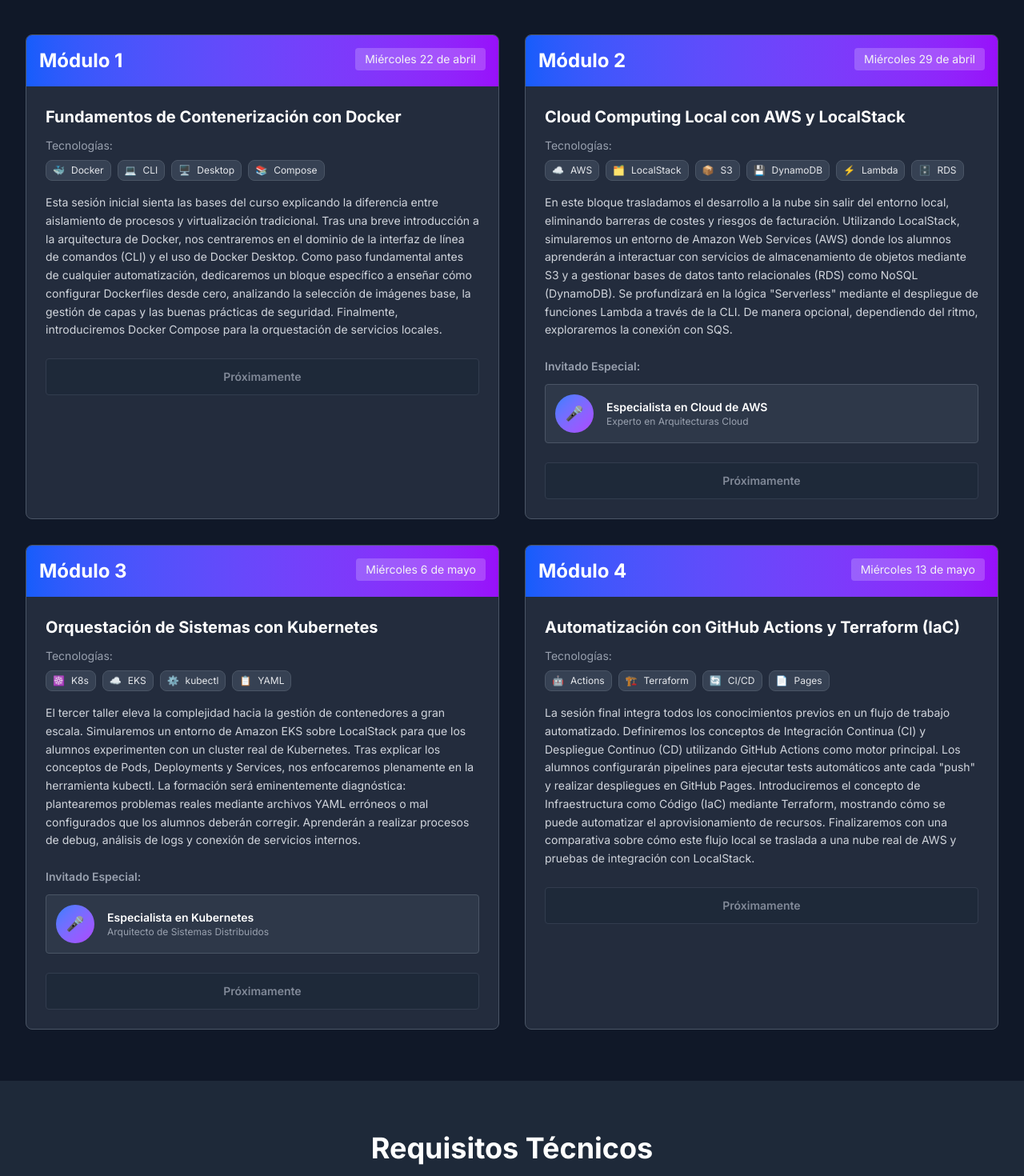
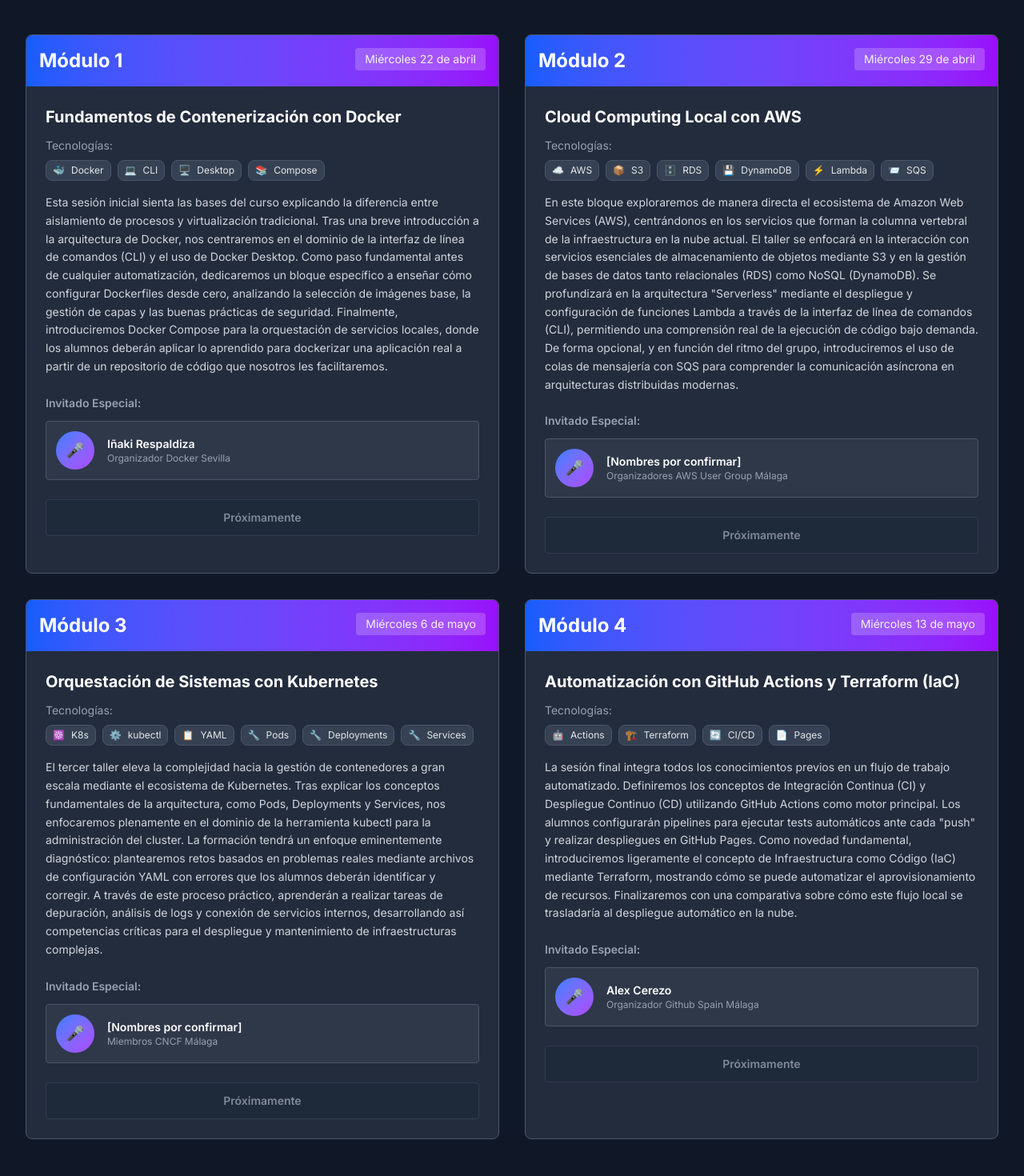
Before and after one commit to JavierStark/CursoDevopsCloud, a Next.js app: page / in a window 1280 px wide. Shown: the part 1480-2950 px from the top of the page at 80% size. Built offline with nearby package versions, Linux system fonts and the light colour scheme.

Commit message:
feat: update Hero component to use Link for navigation and enhance TeamMemberCard image handling; improve module descriptions and speaker details

```diff
--- a/src/components/Hero.tsx
+++ b/src/components/Hero.tsx
@@ -1,3 +1,4 @@
+import Link from 'next/link';
 import { config } from '@/data/config';
 
 export default function Hero() {
@@ -25,12 +26,12 @@
             </p>
 
             <div className="flex flex-col sm:flex-row gap-4 mb-8">
-              <a
+              <Link
                 href={config.registrationPath}
                 className="bg-blue-600 hover:bg-blue-700 text-white px-8 py-3 rounded font-semibold text-center transition"
               >
                 ¡Inscríbete al Evento! →
-              </a>
+              </Link>
               <a href="#program" className="bg-gray-700 hover:bg-gray-600 text-white px-8 py-3 rounded font-semibold text-center transition border border-gray-600">
                 Ver Programa
               </a>
--- a/src/components/TeamMemberCard.tsx
+++ b/src/components/TeamMemberCard.tsx
@@ -6,13 +6,21 @@
 }
 
 export default function TeamMemberCard({ member }: TeamMemberCardProps) {
-  const basePath = process.env.NEXT_PUBLIC_BASE_PATH ?? '';
+  const configuredBasePath = process.env.NEXT_PUBLIC_BASE_PATH ?? '';
+  const basePath =
+    process.env.NODE_ENV === 'production' && configuredBasePath === ''
+      ? '/CursoDevopsCloud'
+      : configuredBasePath;
+  const imageSrc =
+    member.image.startsWith(basePath) || basePath === ''
+      ? member.image
+      : `${basePath}${member.image}`;
 
   return (
     <div className="bg-gray-700/50 border border-gray-600 rounded-lg overflow-hidden hover:border-blue-500 hover:shadow-lg hover:shadow-blue-500/20 transition-all duration-300">
       <div className="relative w-full h-[32rem] bg-gray-800">
         <Image
-          src={`${basePath}${member.image}`}
+          src={imageSrc}
           alt={member.name}
           fill
           className="object-cover object-top"
--- a/src/data/modules.ts
+++ b/src/data/modules.ts
@@ -19,23 +19,29 @@
     date: 'Miércoles 22 de abril',
     duration: '2 horas',
     description:
-      'Esta sesión inicial sienta las bases del curso explicando la diferencia entre aislamiento de procesos y virtualización tradicional. Tras una breve introducción a la arquitectura de Docker, nos centraremos en el dominio de la interfaz de línea de comandos (CLI) y el uso de Docker Desktop. Como paso fundamental antes de cualquier automatización, dedicaremos un bloque específico a enseñar cómo configurar Dockerfiles desde cero, analizando la selección de imágenes base, la gestión de capas y las buenas prácticas de seguridad. Finalmente, introduciremos Docker Compose para la orquestación de servicios locales.',
+      'Esta sesión inicial sienta las bases del curso explicando la diferencia entre aislamiento de procesos y virtualización tradicional. Tras una breve introducción a la arquitectura de Docker, nos centraremos en el dominio de la interfaz de línea de comandos (CLI) y el uso de Docker Desktop. Como paso fundamental antes de cualquier automatización, dedicaremos un bloque específico a enseñar cómo configurar Dockerfiles desde cero, analizando la selección de imágenes base, la gestión de capas y las buenas prácticas de seguridad. Finalmente, introduciremos Docker Compose para la orquestación de servicios locales, donde los alumnos deberán aplicar lo aprendido para dockerizar una aplicación real a partir de un repositorio de código que nosotros les facilitaremos.',
     technologies: ['Docker', 'CLI', 'Docker Desktop', 'Docker Compose'],
     repositoryUrl: 'https://github.com/javierTorrebloCortez/modulo-1-docker',
+    speakers: [
+      {
+        name: 'Iñaki Respaldiza',
+        role: 'Organizador Docker Sevilla',
+      },
+    ],
   },
   {
     id: 2,
-    title: 'Cloud Computing Local con AWS y LocalStack',
+    title: 'Cloud Computing Local con AWS',
     date: 'Miércoles 29 de abril',
     duration: '2 horas',
     description:
-      'En este bloque trasladamos el desarrollo a la nube sin salir del entorno local, eliminando barreras de costes y riesgos de facturación. Utilizando LocalStack, simularemos un entorno de Amazon Web Services (AWS) donde los alumnos aprenderán a interactuar con servicios de almacenamiento de objetos mediante S3 y a gestionar bases de datos tanto relacionales (RDS) como NoSQL (DynamoDB). Se profundizará en la lógica "Serverless" mediante el despliegue de funciones Lambda a través de la CLI. De manera opcional, dependiendo del ritmo, exploraremos la conexión con SQS.',
-    technologies: ['AWS', 'LocalStack', 'S3', 'DynamoDB', 'Lambda', 'RDS'],
+      'En este bloque exploraremos de manera directa el ecosistema de Amazon Web Services (AWS), centrándonos en los servicios que forman la columna vertebral de la infraestructura en la nube actual. El taller se enfocará en la interacción con servicios esenciales de almacenamiento de objetos mediante S3 y en la gestión de bases de datos tanto relacionales (RDS) como NoSQL (DynamoDB). Se profundizará en la arquitectura "Serverless" mediante el despliegue y configuración de funciones Lambda a través de la interfaz de línea de comandos (CLI), permitiendo una comprensión real de la ejecución de código bajo demanda. De forma opcional, y en función del ritmo del grupo, introduciremos el uso de colas de mensajería con SQS para comprender la comunicación asíncrona en arquitecturas distribuidas modernas.',
+    technologies: ['AWS', 'S3', 'RDS', 'DynamoDB', 'Lambda', 'SQS'],
     repositoryUrl: 'https://github.com/javierTorrebloCortez/modulo-2-aws-localstack',
     speakers: [
       {
-        name: 'Especialista en Cloud de AWS',
-        role: 'Experto en Arquitecturas Cloud',
+        name: '[Nombres por confirmar]',
+        role: 'Organizadores AWS User Group Málaga',
       },
     ],
   },
@@ -45,13 +51,13 @@
     date: 'Miércoles 6 de mayo',
     duration: '2 horas',
     description:
-      'El tercer taller eleva la complejidad hacia la gestión de contenedores a gran escala. Simularemos un entorno de Amazon EKS sobre LocalStack para que los alumnos experimenten con un cluster real de Kubernetes. Tras explicar los conceptos de Pods, Deployments y Services, nos enfocaremos plenamente en la herramienta kubectl. La formación será eminentemente diagnóstica: plantearemos problemas reales mediante archivos YAML erróneos o mal configurados que los alumnos deberán corregir. Aprenderán a realizar procesos de debug, análisis de logs y conexión de servicios internos.',
-    technologies: ['Kubernetes', 'Amazon EKS', 'kubectl', 'YAML'],
+      'El tercer taller eleva la complejidad hacia la gestión de contenedores a gran escala mediante el ecosistema de Kubernetes. Tras explicar los conceptos fundamentales de la arquitectura, como Pods, Deployments y Services, nos enfocaremos plenamente en el dominio de la herramienta kubectl para la administración del cluster. La formación tendrá un enfoque eminentemente diagnóstico: plantearemos retos basados en problemas reales mediante archivos de configuración YAML con errores que los alumnos deberán identificar y corregir. A través de este proceso práctico, aprenderán a realizar tareas de depuración, análisis de logs y conexión de servicios internos, desarrollando así competencias críticas para el despliegue y mantenimiento de infraestructuras complejas.',
+    technologies: ['Kubernetes', 'kubectl', 'YAML', 'Pods', 'Deployments', 'Services'],
     repositoryUrl: 'https://github.com/javierTorrebloCortez/modulo-3-kubernetes',
     speakers: [
       {
-        name: 'Especialista en Kubernetes',
-        role: 'Arquitecto de Sistemas Distribuidos',
+        name: '[Nombres por confirmar]',
+        role: 'Miembros CNCF Málaga',
       },
     ],
   },
@@ -61,8 +67,14 @@
     date: 'Miércoles 13 de mayo',
     duration: '2 horas',
     description:
-      'La sesión final integra todos los conocimientos previos en un flujo de trabajo automatizado. Definiremos los conceptos de Integración Continua (CI) y Despliegue Continuo (CD) utilizando GitHub Actions como motor principal. Los alumnos configurarán pipelines para ejecutar tests automáticos ante cada "push" y realizar despliegues en GitHub Pages. Introduciremos el concepto de Infraestructura como Código (IaC) mediante Terraform, mostrando cómo se puede automatizar el aprovisionamiento de recursos. Finalizaremos con una comparativa sobre cómo este flujo local se traslada a una nube real de AWS y pruebas de integración con LocalStack.',
+      'La sesión final integra todos los conocimientos previos en un flujo de trabajo automatizado. Definiremos los conceptos de Integración Continua (CI) y Despliegue Continuo (CD) utilizando GitHub Actions como motor principal. Los alumnos configurarán pipelines para ejecutar tests automáticos ante cada "push" y realizar despliegues en GitHub Pages. Como novedad fundamental, introduciremos ligeramente el concepto de Infraestructura como Código (IaC) mediante Terraform, mostrando cómo se puede automatizar el aprovisionamiento de recursos. Finalizaremos con una comparativa sobre cómo este flujo local se trasladaría al despliegue automático en la nube.',
     technologies: ['GitHub Actions', 'Terraform', 'CI/CD', 'GitHub Pages'],
     repositoryUrl: 'https://github.com/javierTorrebloCortez/modulo-4-cicd-terraform',
+    speakers: [
+      {
+        name: 'Alex Cerezo',
+        role: 'Organizador Github Spain Málaga',
+      },
+    ],
   },
 ];
```
